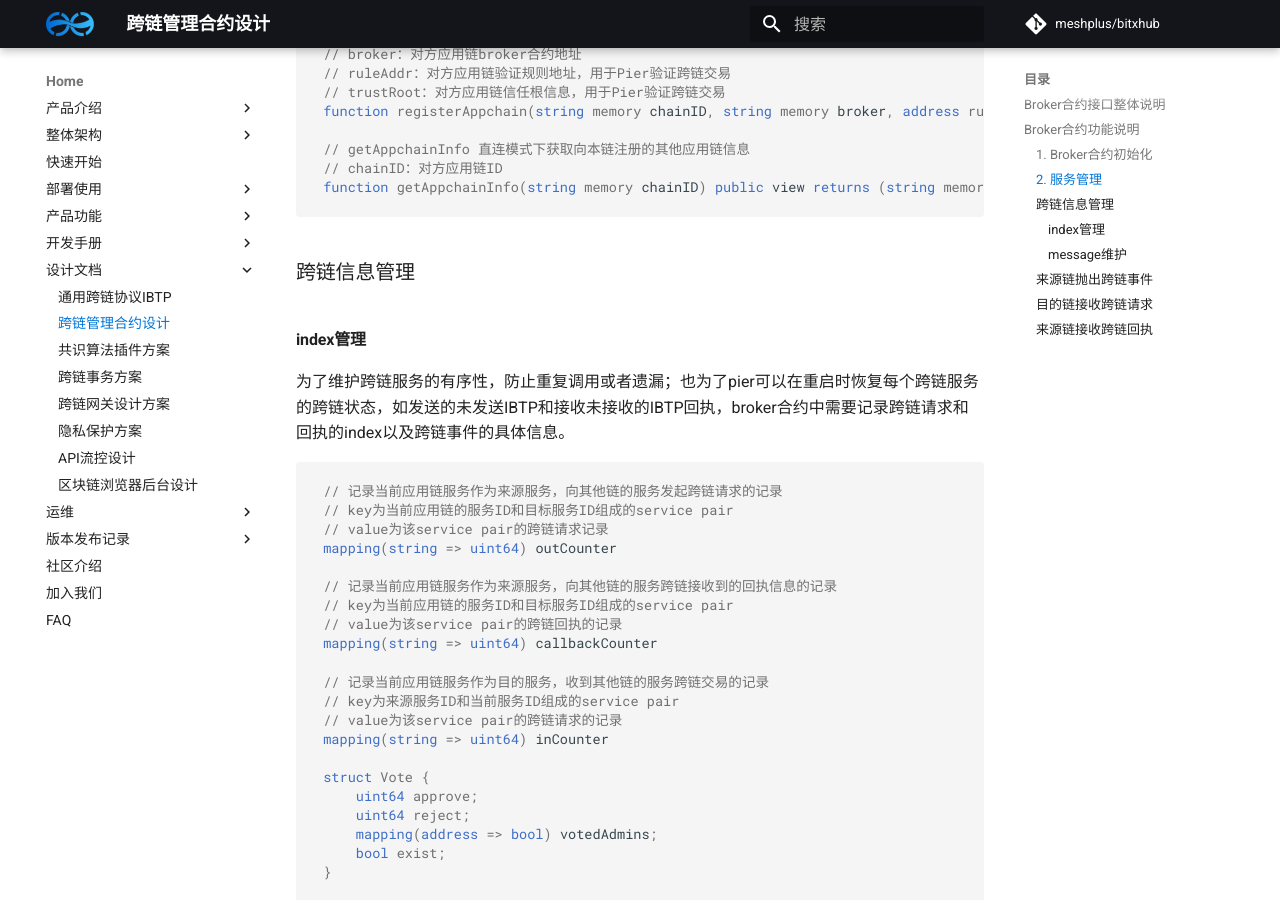
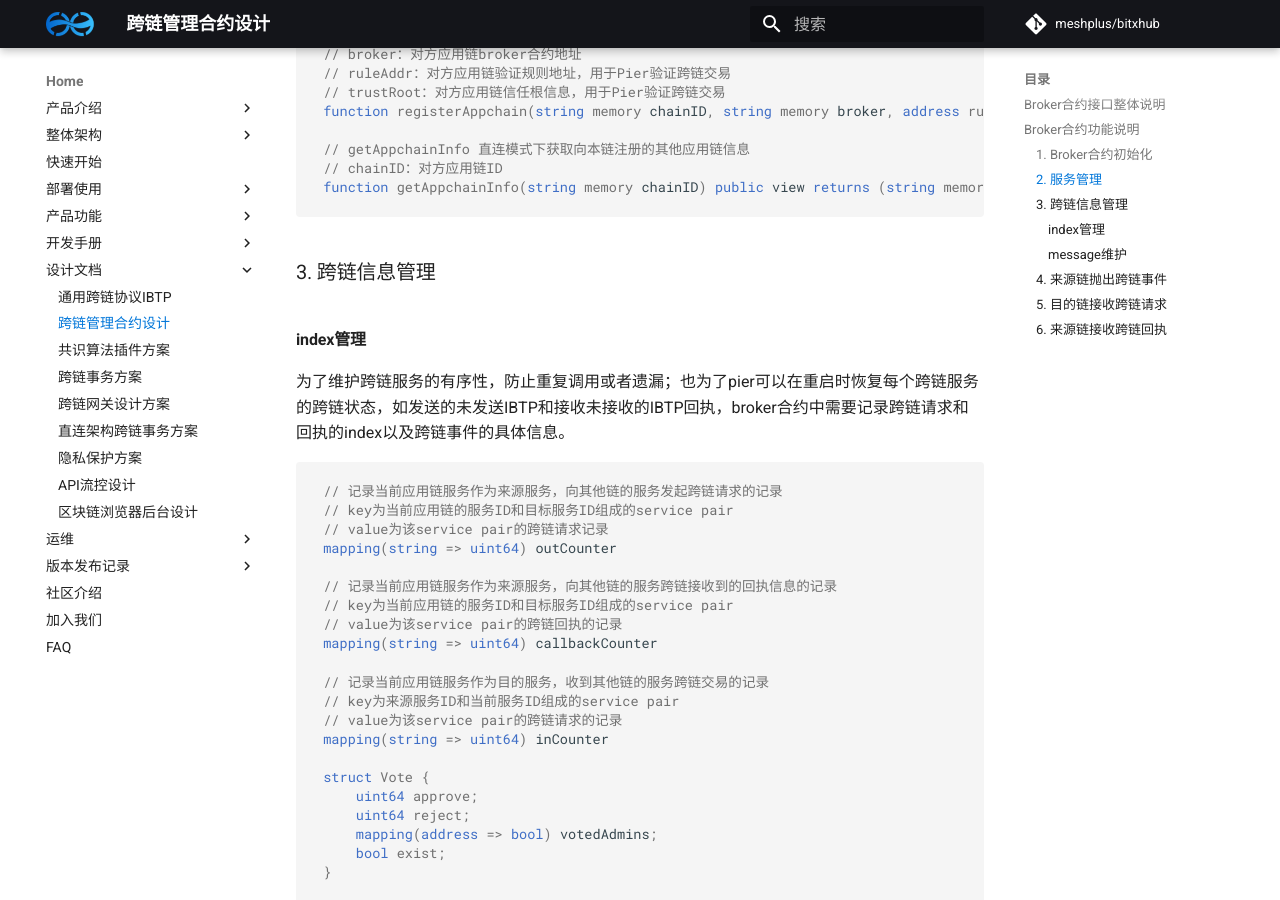
Before and after one commit to meshplus/bitxhub-docs, an MkDocs documentation site: the page built from docs/bitxhub/design/broker.md, in a window 1280 px wide and 900 px high, scrolled down 4503 px. Built offline with MkDocs 1.6.1 and Material for MkDocs 9.7.7, drawn with Linux system fonts in a browser that asks for light colours; comment, search, counter and statistics services are not loaded; the version menu is left out; some of the changed text lies outside the part shown.

Commit message:
feat(design): add direct transaction design doc

````diff
--- a/docs/bitxhub/design/broker.md
+++ b/docs/bitxhub/design/broker.md
@@ -207,7 +207,7 @@
 function getAppchainInfo(string memory chainID) public view returns (string memory, bytes memory, address)
 ```
 
-### 跨链信息管理
+### 3. 跨链信息管理
 #### index管理
 为了维护跨链服务的有序性，防止重复调用或者遗漏；也为了pier可以在重启时恢复每个跨链服务的跨链状态，如发送的未发送IBTP和接收未接收的IBTP回执，broker合约中需要记录跨链请求和回执的index以及跨链事件的具体信息。
 
@@ -322,7 +322,7 @@
 function getOutMessage(string memory outServicePair, uint64 idx) public view returns (string memory, bytes[] memory, bool)
 ```
 
-### 来源链抛出跨链事件
+### 4. 来源链抛出跨链事件
 broker作为应用链上向其他应用链进行跨链的出口，需要提供接口供业务合约调用，使业务合约可以简单的进行跨链调用。
 
 一个chain0的service A到chain1的service B的跨链交易涉及到三种方法，分别如下：
@@ -370,7 +370,7 @@
 
 其中，当业务合约调用emitInterchainEvent时，isEncrypt为true，则throw event时func和args都为空，跨链网关接收到跨链事件以后，需要主动调用getOutMessage获取对应IBTP ID的func和args，加密以后组装成IBTP进行传输。
 
-### 目的链接收跨链请求
+### 5. 目的链接收跨链请求
 目的链broker接收跨链请求的方法定义如下：
 
 ```solidity
@@ -421,7 +421,7 @@
 1. 正常情况下目的链接收跨链请求，此时typ为IBTP_INTERCHAIN
 2. 来源链网关与目的链网关由于超时而引起来源链回滚，该场景下来源链会发出一个新的typ为IBTP_ROLLBACK的跨链交易，对目的链的index进行递增
 
-### 来源链接收跨链回执
+### 6. 来源链接收跨链回执
 来源链broker接收跨链交易回执的方法定义如下：
 
 ```solidity
--- a/mkdocs.yml
+++ b/mkdocs.yml
@@ -139,6 +139,7 @@
           - 共识算法插件方案: bitxhub/design/consensus_plugin.md
           - 跨链事务方案: bitxhub/design/interchain_transaction.md
           - 跨链网关设计方案: bitxhub/design/pier_design.md
+          - 直连架构跨链事务方案: bitxhub/design/direct_transaction.md
           - 隐私保护方案: bitxhub/design/privacy_protection.md
           - API流控设计: bitxhub/design/rate-limiter.md
           - 区块链浏览器后台设计: bitxhub/design/luka.md
````
Also changed, not shown: docs/bitxhub/design/direct_transaction.md (added, +56 -0 lines), docs/bitxhub/design/pier_design.md (+1 -1 lines), docs/assets/direct_transaction1.png (added), docs/assets/direct_transaction2.png (added).
